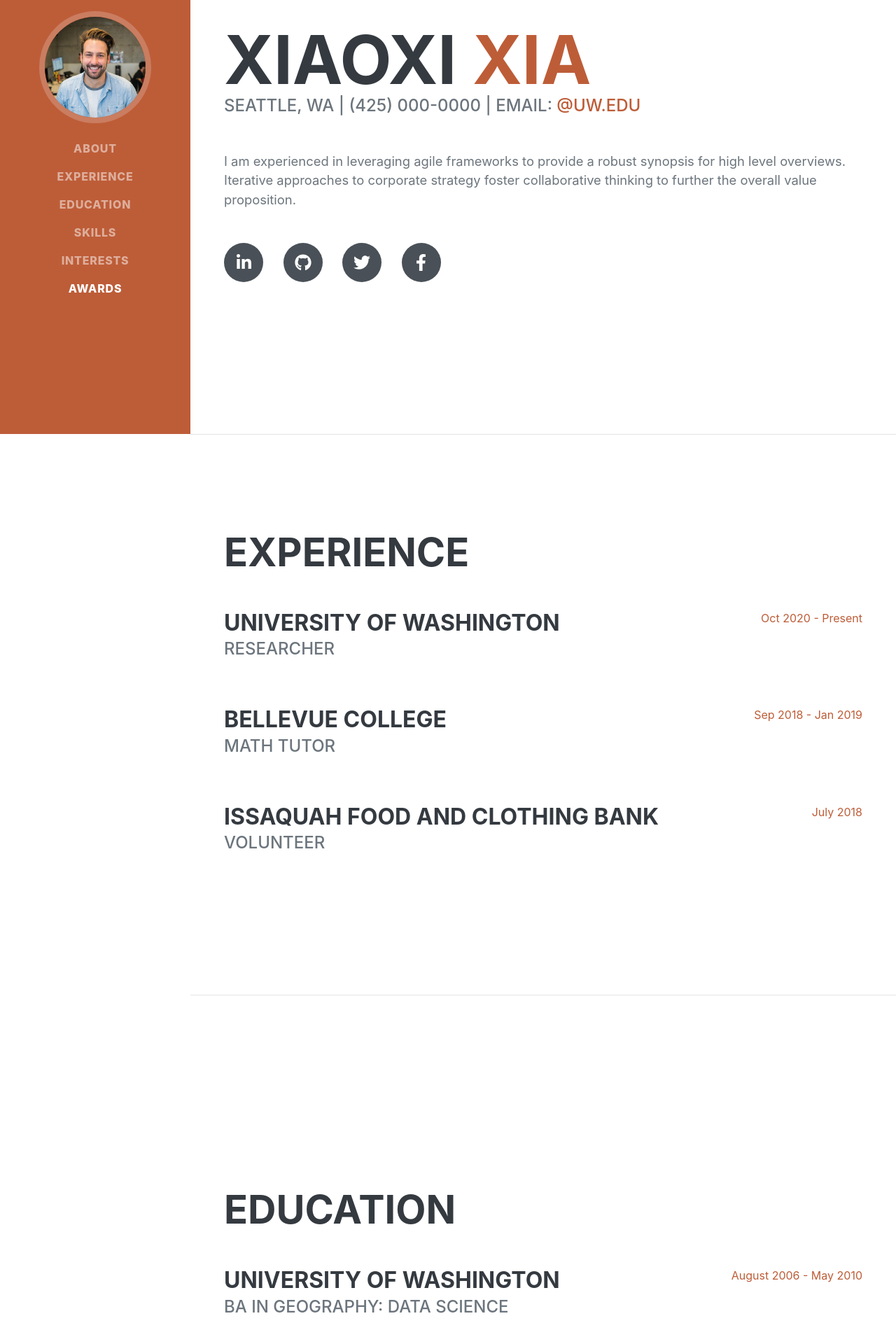
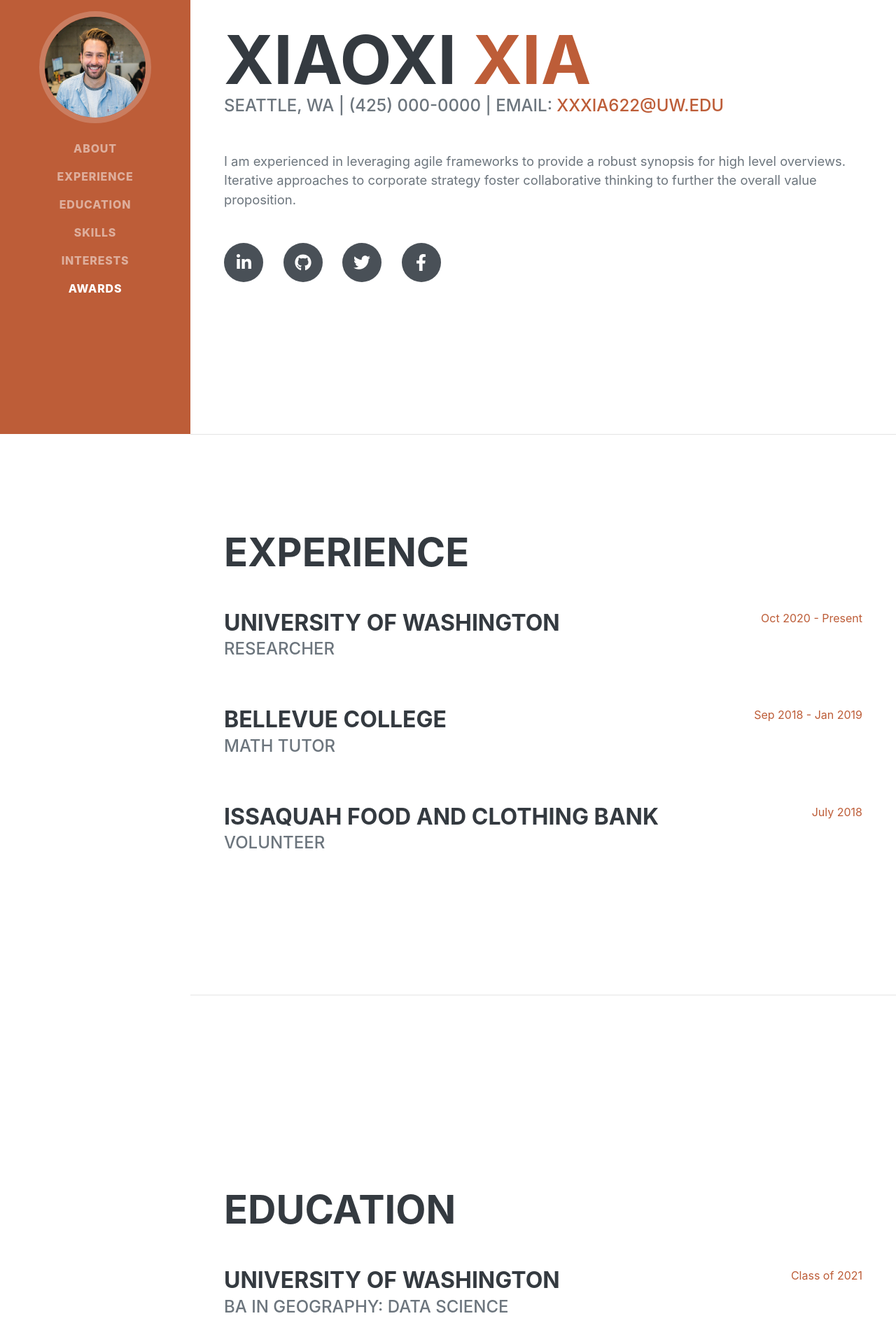
Before and after one commit to xiaoxixiaxx/xiaoxixiaxx.github.io, a website: page index.html in a window 1280 px wide. Shown: the part 180-2080 px from the top of the page at 70% size. Drawn offline with nearby package versions, Linux system fonts and the light colour scheme; a web font is replaced by a local one.

Commit message:
Update index.html

```diff
--- a/index.html
+++ b/index.html
@@ -45,7 +45,7 @@
                     </h1>
                     <div class="subheading mb-5">
                         Seattle, WA | (425) 000-0000 | Email:
-                        <a href="mailto:xxxia622@uw.edu">@uw.edu</a>
+                        <a href="mailto:xxxia622@uw.edu">xxxia622@uw.edu</a>
                     </div>
                     <p class="lead mb-5">I am experienced in leveraging agile frameworks to provide a robust synopsis for high level overviews. Iterative approaches to corporate strategy foster collaborative thinking to further the overall value proposition.</p>
                     <div class="social-icons">
@@ -101,7 +101,7 @@
                             <div> </div>
                             <p> </p>
                         </div>
-                        <div class="flex-shrink-0"><span class="text-primary">August 2006 - May 2010</span></div>
+                        <div class="flex-shrink-0"><span class="text-primary">Class of 2021</span></div>
                     </div>
 
 
```
